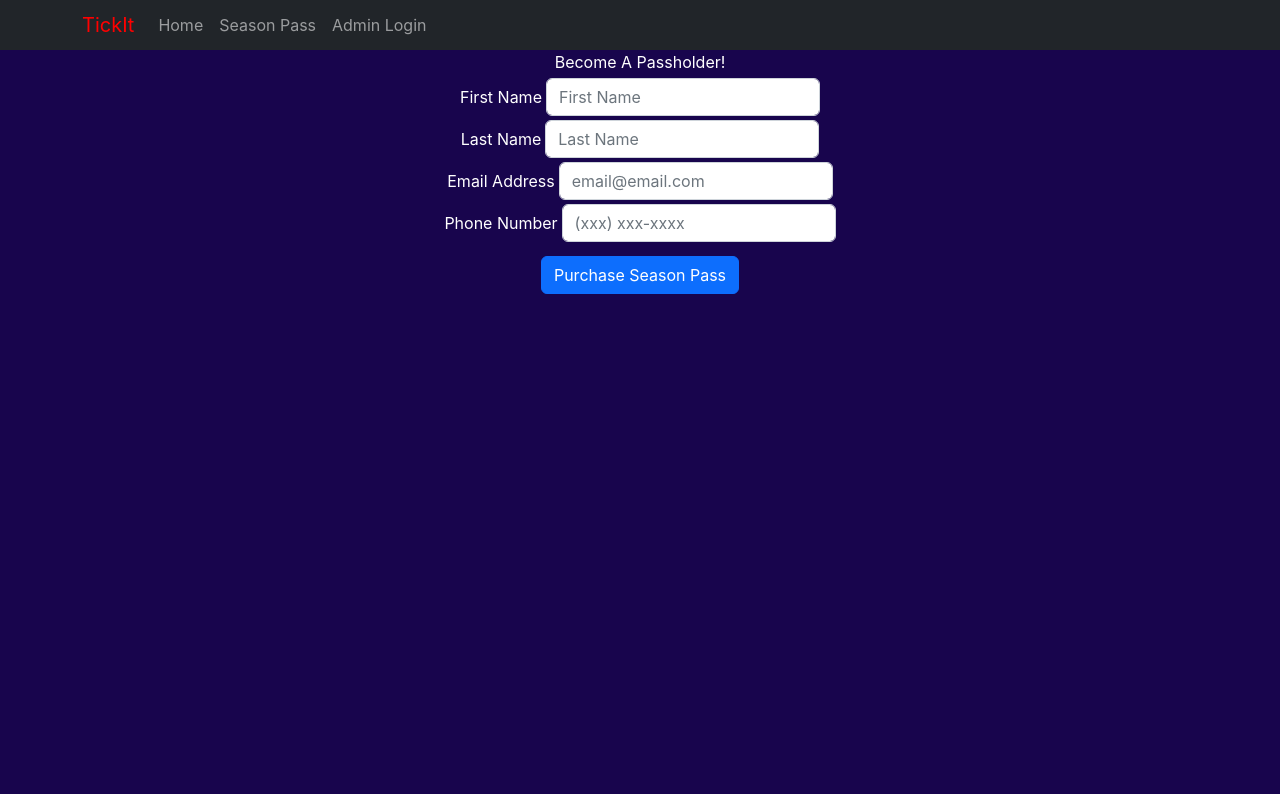
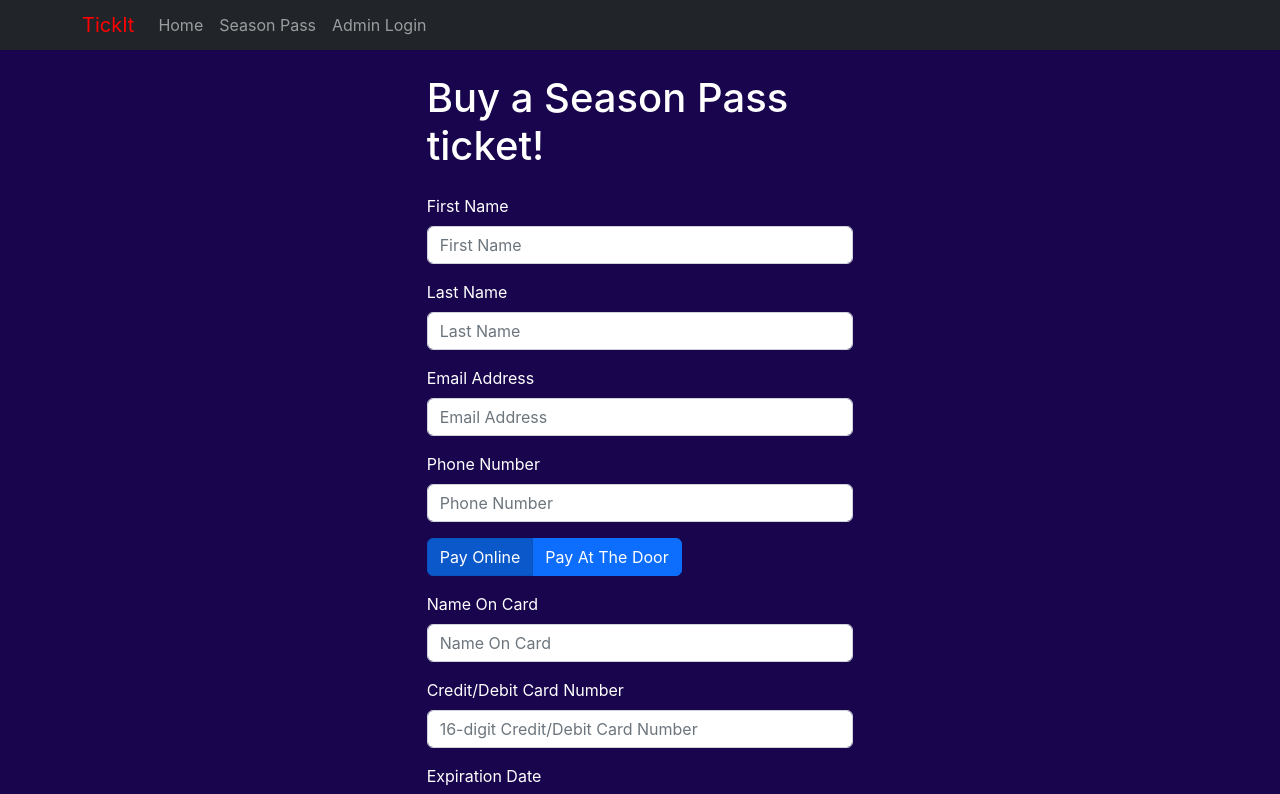
Before and after one commit to PatrickBerz/tick-it, a React (Create React App) app in the folder frontend/: page /seasonPass in a window 1280 px wide. Shown: the top 794 px of the page. Built offline with nearby package versions, Linux system fonts and the light colour scheme.

Commit message:
Added SeasonPassUI stuff to this branch

```diff
--- a/frontend/src/components/seasonPass.jsx
+++ b/frontend/src/components/seasonPass.jsx
@@ -1,62 +1,105 @@
 import 'bootstrap/dist/css/bootstrap.min.css';
-import { Button, Form, Stack } from 'react-bootstrap';
+import { Button, Form, ToggleButton, ToggleButtonGroup, Card, Stack } from 'react-bootstrap';
 import {useLocation, Link } from 'react-router-dom';
-import React from 'react';
+import React, { useState } from 'react';
 
 export const SeasonPass = () =>{
+
+    var payOnline = true;
+
+    function onPickPayment(){
+        var x = document.getElementById("showHide");
+
+        /*Switch the value of payOnline*/
+        if (payOnline){
+            /*User clicked pay at door*/
+            console.log("hide!");
+            payOnline = false;
+            x.style.display = "none";
+        } else {
+            /*User clicked pay online*/
+            console.log("show!");
+            payOnline = true;
+            x.style.display = "block";
+        }
+    }
+
     return (
-        <div >
-            <Stack direction='vertical' style={{alignItems:'center'}} gap={1}>
-                <Form style={{color:'white'}}>Become A Passholder!</Form>
-                <Stack direction='horizontal' style={{justifyContent:'center'}} gap={1}>
-                    <Form style={{color:'white'}}>First Name</Form>
+        <div>
+            <h1 className="col-md-4 mt-4 mx-auto" style={{ color: 'white' }}>Buy a Season Pass ticket!</h1>
 
-                    <div className='fname-field'>
-                        <Form.Control
-                        name='fname'
-                        placeholder='First Name'
-                        >
-                        </Form.Control>
-                    </div>
-                </Stack>
-                <Stack direction='horizontal' style={{justifyContent:'center'}} gap={1}>
-                    <Form style={{color:'white'}}>Last Name</Form>
+            <Form className="col-md-4 mt-4 mx-auto">
+                {/*Row 1: First Name*/}
+                <Form.Group className="mb-3 mx-auto" controlId="formFName">
+                    <Form.Label style={{ color: 'white' }}>First Name</Form.Label>
+                    <Form.Control type="fname" placeholder="First Name" />
+                </Form.Group>
 
-                    <div className='lname-field'>
-                        <Form.Control
-                        name='lname'
-                        placeholder='Last Name'
-                        >
-                        </Form.Control>
-                    </div>
-                </Stack>
-                <Stack direction='horizontal' style={{justifyContent:'center'}} gap={1}>
-                    <Form style={{color:'white'}}>Email Address</Form>
+                {/*Row 2: Last Name*/}
+                <Form.Group className="mb-3 mx-auto" controlId="formLName">
+                    <Form.Label style={{ color: 'white' }}>Last Name</Form.Label>
+                    <Form.Control type="lname" placeholder="Last Name" />
+                </Form.Group>
 
-                    <div className='email-field'>
-                        <Form.Control
-                        name='email'
-                        placeholder='email@email.com'
-                        >
-                        </Form.Control>
-                    </div>
-                </Stack>
-                <Stack direction='horizontal' style={{justifyContent:'center'}} gap={1}>
-                    <Form style={{color:'white'}}>Phone Number</Form>
+                {/*Row 3: Email Address*/}
+                <Form.Group className="mb-3 mx-auto" controlId="formEmailAddress">
+                    <Form.Label style={{ color: 'white' }}>Email Address</Form.Label>
+                    <Form.Control type="email" placeholder="Email Address" />
+                </Form.Group>
 
-                    <div className='phone-field'>
-                        <Form.Control
-                        name='phone'
-                        placeholder='(xxx) xxx-xxxx'
-                        >
-                        </Form.Control>
-                    </div>
-                </Stack>
+                {/*Row 4: Phone Number*/}
+                <Form.Group className="mb-3 mx-auto" controlId="formPhoneNumber">
+                    <Form.Label style={{ color: 'white' }}>Phone Number</Form.Label>
+                    <Form.Control type="email" placeholder="Phone Number"/>
+                </Form.Group>
 
-                <Button variant="primary" type="submit" style={{marginTop:'10px'}}>
-                    Purchase Season Pass
-                </Button>
-            </Stack>
+
+                {/*Radio Button*/}
+
+
+                <ToggleButtonGroup type="radio" name="options" defaultValue={1} onChange={onPickPayment}>
+                    <ToggleButton id="tbg-radio-1" value={1}>
+                    Pay Online
+                    </ToggleButton>
+                    <ToggleButton id="tbg-radio-2" value={2}>
+                    Pay At The Door
+                    </ToggleButton>
+                </ToggleButtonGroup>
+
+
+                {/*Showing is dependent on radio button value*/}
+
+                <div id="showHide" className="mt-3">
+                    {/*Row 5: Name on Card*/}
+                    <Form.Group className="mb-3 mx-auto" controlId="formNameOnCard">
+                        <Form.Label style={{ color: 'white' }}>Name On Card</Form.Label>
+                        <Form.Control type="nameOnCard" placeholder="Name On Card" />
+                    </Form.Group>
+                    {/*Row 6: Credit/Debit Number*/}
+                    <Form.Group className="mb-3 mx-auto" controlId="formCardNumber">
+                        <Form.Label style={{ color: 'white' }}>Credit/Debit Card Number</Form.Label>
+                        <Form.Control type="cardNumber" placeholder="16-digit Credit/Debit Card Number" />
+                    </Form.Group>
+                    {/*Row 7: Expiration*/}
+                    <Form.Group className="mb-3 mx-auto" controlId="formExpirationDate">
+                        <Form.Label style={{ color: 'white' }}>Expiration Date</Form.Label>
+                        <Form.Control type="expirationDate" placeholder="MM/DD" />
+                    </Form.Group>
+                    {/*Row 8: Sec. Code*/}
+                    <Form.Group className="mb-3 mx-auto" controlId="formSecCode">
+                        <Form.Label style={{ color: 'white' }}>Security Code</Form.Label>
+                        <Form.Control type="secCode" placeholder="Security Code" />
+                    </Form.Group>
+                    {/*Row 9: ZIP Code*/}
+                    <Form.Group className="mx-auto" controlId="formZIPCode">
+                        <Form.Label style={{ color: 'white' }}>ZIP Code</Form.Label>
+                        <Form.Control type="zipCode" placeholder="ZIP Code" />
+                    </Form.Group>
+                </div>
+
+                <br></br>
+                <Button type="submit" className="mb-3 mx-auto" style={{marginTop:'30px'}}>Purchase Season Pass</Button>
+            </Form>
         </div>
     )
 }
```
